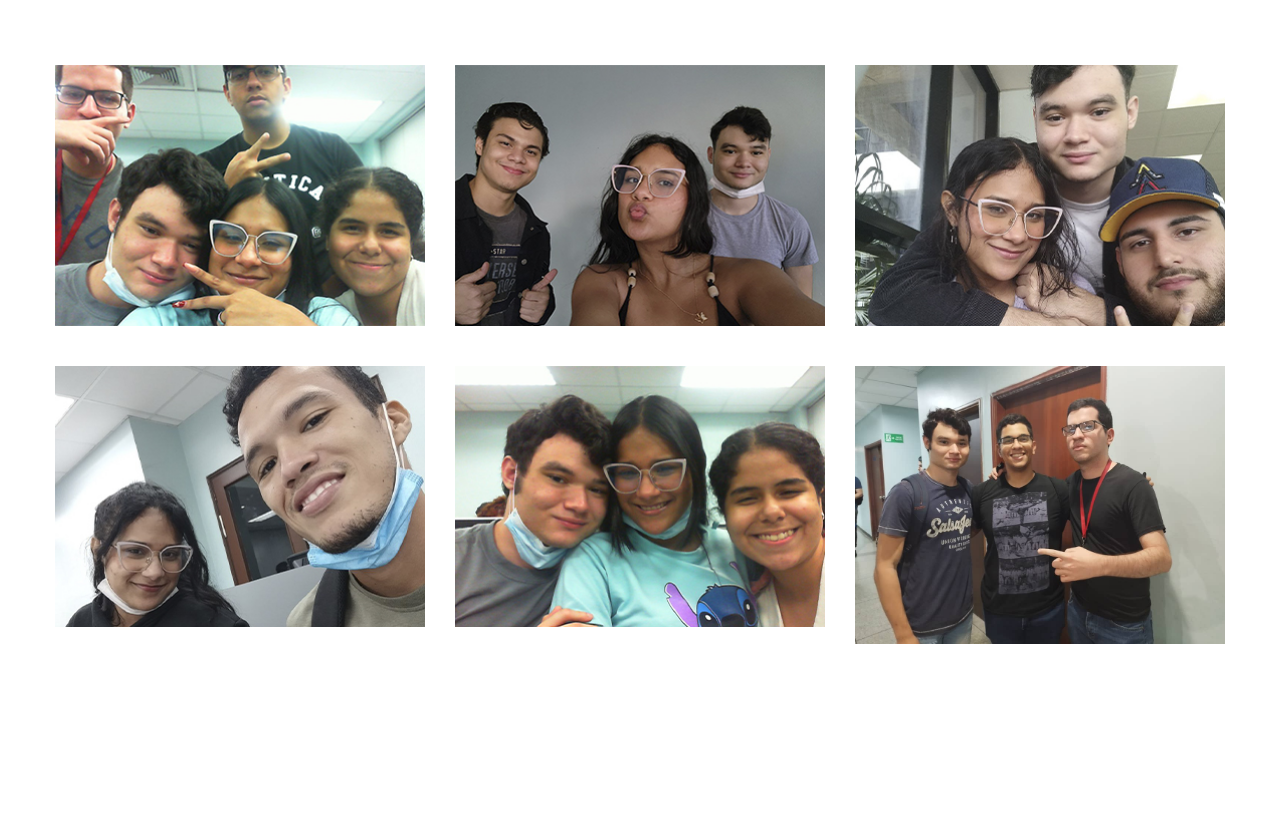
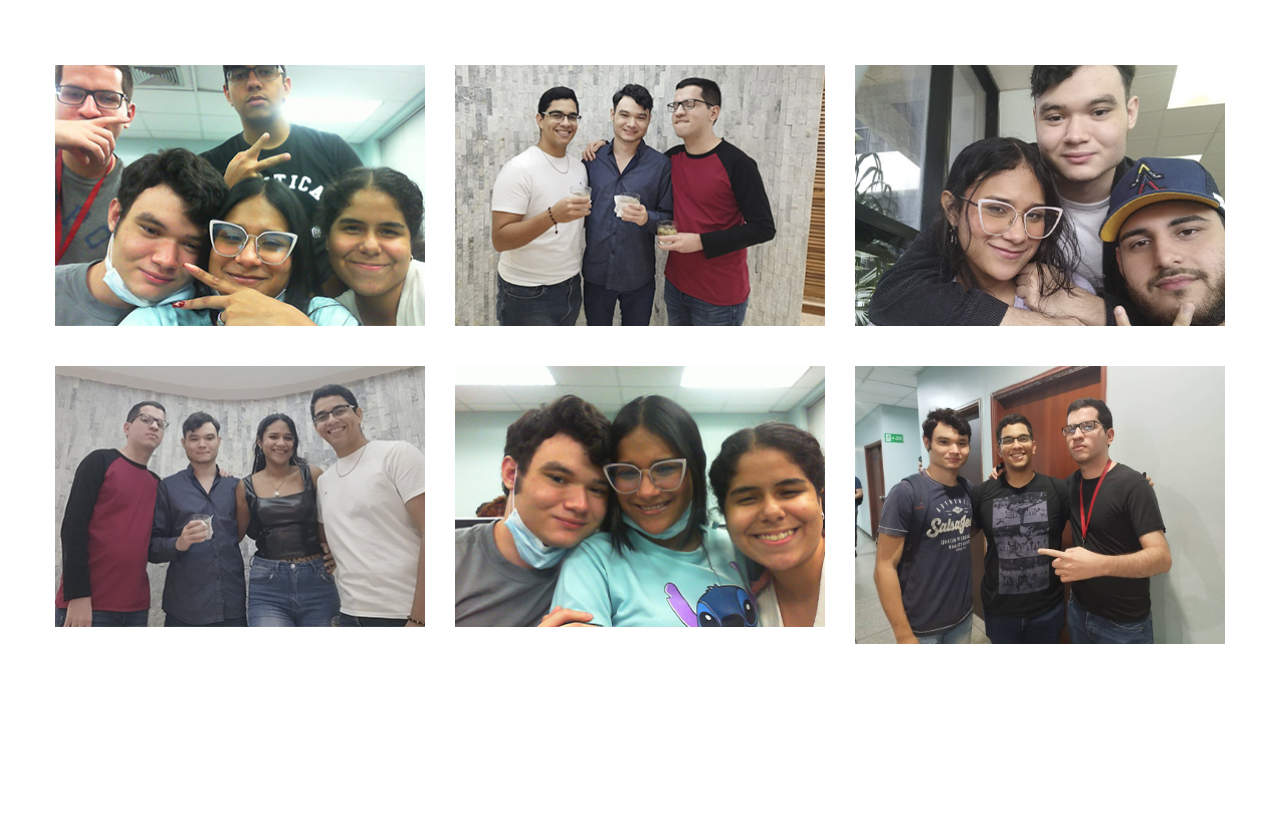
Before and after one commit to briyithhhh/la-nonna, a plain HTML site: page about_us.html in a window 1280 px wide. Shown: the part 3156-3977 px from the top of the page. Drawn offline with Linux system fonts and the light colour scheme; a web font is replaced by a local one.

Commit message:
about-us-update

```diff
--- a/about_us.html
+++ b/about_us.html
@@ -326,10 +326,10 @@
 					<div class="col-lg-4 col-md-4 col-sm-6 col-xs-12">
 						<div class="block-stl14 stl2">
 							<div class="img-holder">
-								<img src="images/nosotross.jpg" alt="" class="img-responsive">
+								<img src="images/ellos.jpg" alt="" class="img-responsive">
 								<div class="overlay">
 									<ul class="social-nav">
-										<li><a href="images/nosotross.jpg" class="image-gal"><i class="flaticon-add"></i></a></li>
+										<li><a href="images/ellos.jpg" class="image-gal"><i class="flaticon-add"></i></a></li>
 									</ul>
 								</div>
 							</div>
@@ -350,10 +350,10 @@
 					<div class="col-lg-4 col-md-4 col-sm-6 col-xs-12">
 						<div class="block-stl14 stl2">
 							<div class="img-holder">
-								<img src="images/noso_tross.jpg" alt="" class="img-responsive">
+								<img src="images/us.jpg" alt="" class="img-responsive">
 								<div class="overlay">
 									<ul class="social-nav">
-										<li><a href="images/noso_tross.jpg" class="image-gal"><i class="flaticon-add"></i></a></li>
+										<li><a href="images/us.jpg" class="image-gal"><i class="flaticon-add"></i></a></li>
 									</ul>
 								</div>
 							</div>
```
Also changed, not shown: images/ellos.jpg (added), images/us.jpg (added).
